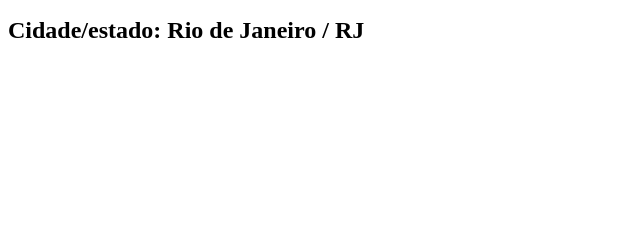
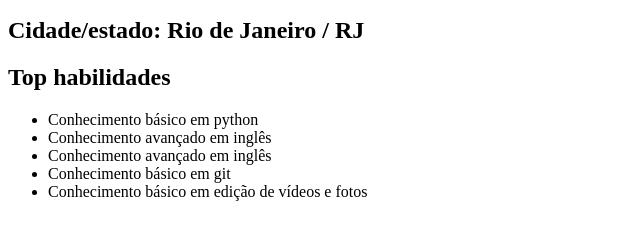
Before and after one commit to ygorvmdf/ygorvmdf.github.io, a plain HTML site: page index.html in a window 1280 px wide. Shown: the part 322-562 px from the top of the page, without its empty margins (0-640 px from the left). Drawn offline with Linux system fonts and the light colour scheme.

Commit message:
Adicionado a lista de habilidades

```diff
--- a/index.html
+++ b/index.html
@@ -8,5 +8,13 @@
         <h1>Ygor Vitor Marques da Fonseca</h1>
         <h2>Nacionalidade: Brasileiro</h2>
         <h2>Cidade/estado: Rio de Janeiro / RJ</h2>
+        <h2>Top habilidades</h2>
+        <ul>
+            <li>Conhecimento básico em python</li>
+            <li>Conhecimento avançado em inglês</li>
+            <li>Conhecimento avançado em inglês</li>
+            <li>Conhecimento básico em git</li>
+            <li>Conhecimento básico em edição de vídeos e fotos</li>
+        </ul>
     </body>
 </html>
```
